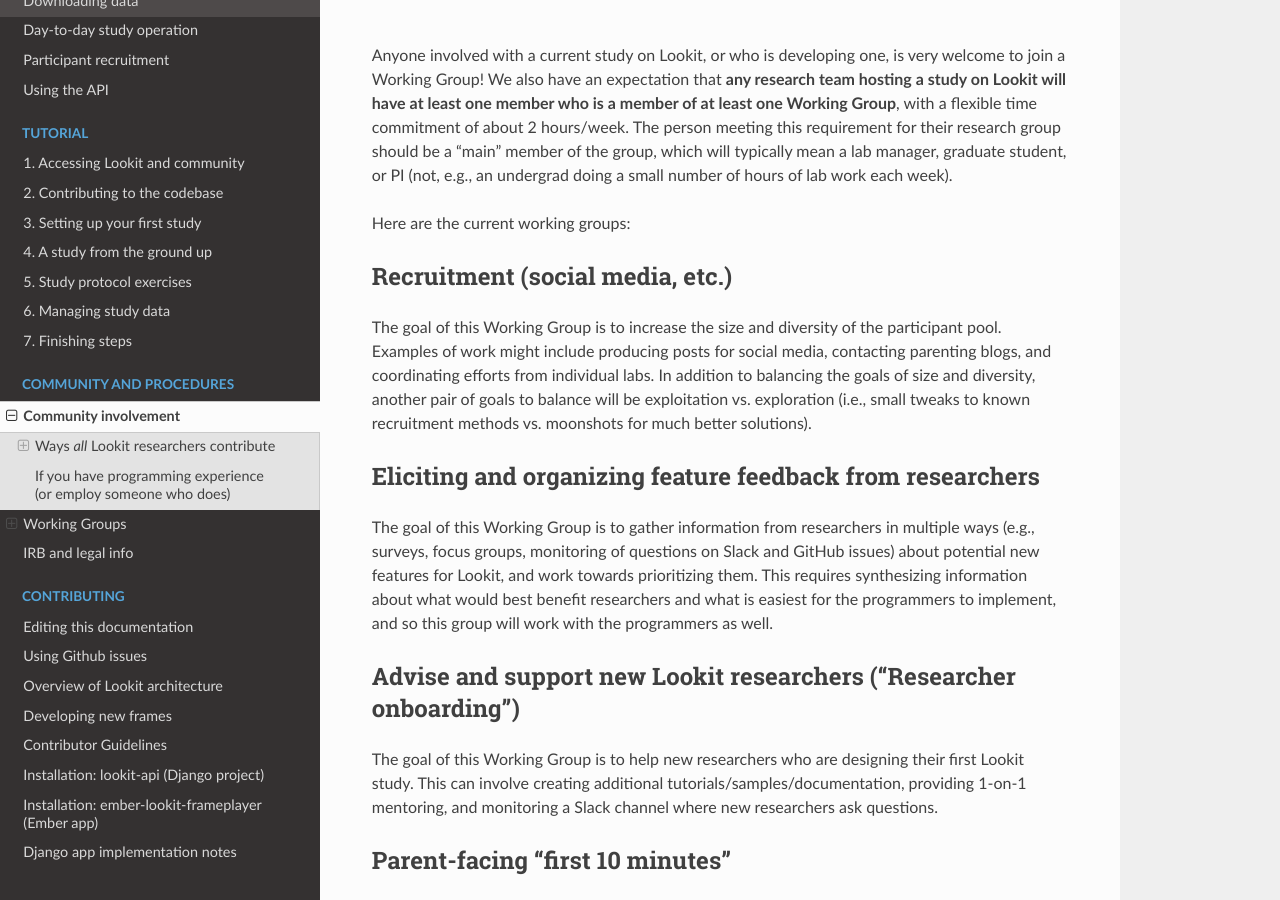
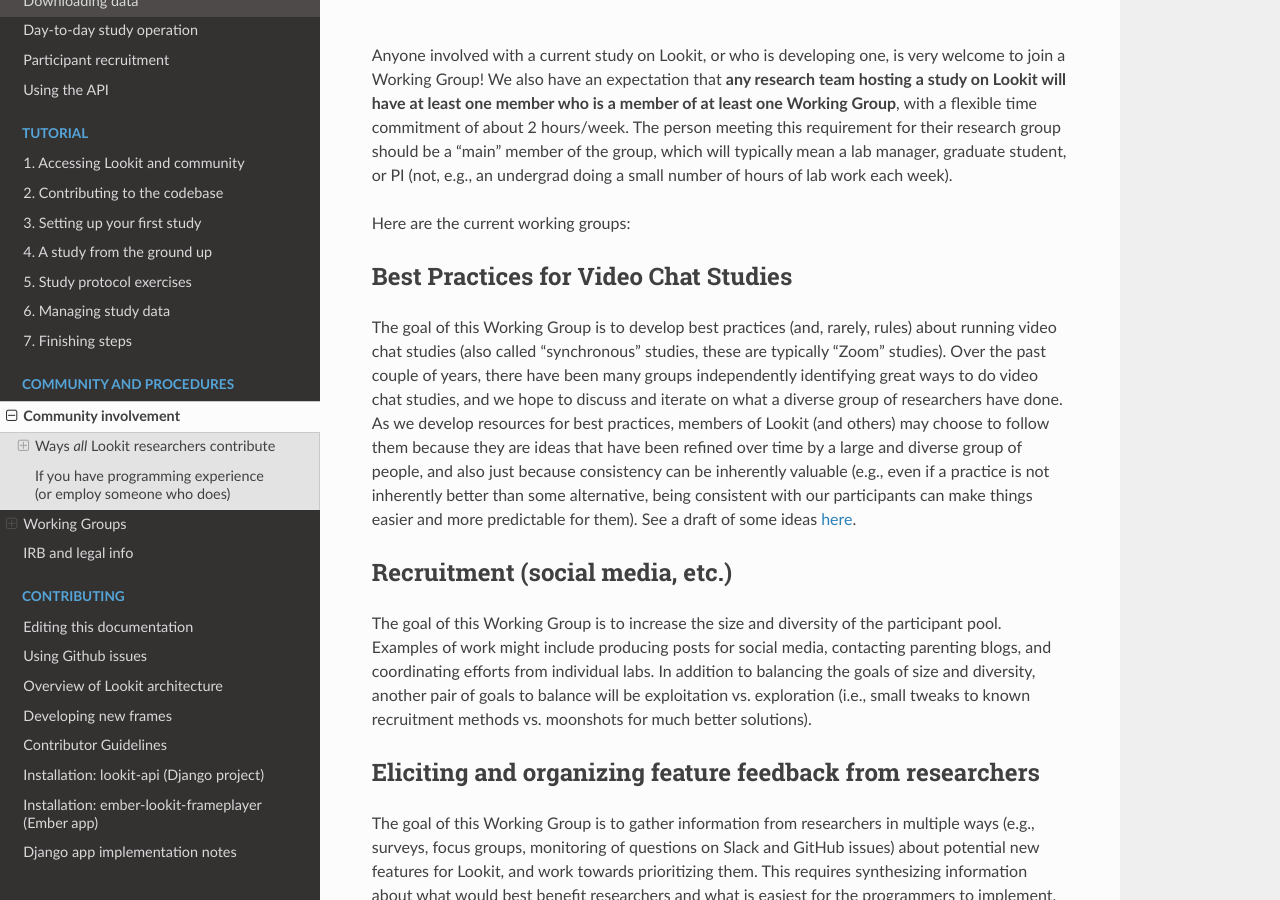
Before and after one commit to lookit/lookit-docs, a Sphinx documentation site: the page built from docs/source/community-involvement.rst, in a window 1280 px wide and 900 px high, scrolled down 1351 px. Built offline with Sphinx 7.4.7 and the Read the Docs theme 2.0.0, drawn with Linux system fonts in a browser that asks for light colours.

Commit message:
Update community-involvement.rst

```diff
--- a/docs/source/community-involvement.rst
+++ b/docs/source/community-involvement.rst
@@ -76,6 +76,11 @@
 lab work each week).
 
 Here are the current working groups:
+
+Best Practices for Video Chat Studies
+--------------------------------------------------------------------------------
+
+The goal of this Working Group is to develop best practices (and, rarely, rules) about running video chat studies (also called "synchronous" studies, these are typically "Zoom" studies). Over the past couple of years, there have been many groups independently identifying great ways to do video chat studies, and we hope to discuss and iterate on what a diverse group of researchers have done. As we develop resources for best practices, members of Lookit (and others) may choose to follow them because they are ideas that have been refined over time by a large and diverse group of people, and also just because consistency can be inherently valuable (e.g., even if a practice is not inherently better than some alternative, being consistent with our participants can make things easier and more predictable for them). See a draft of some ideas `here <https://docs.google.com/document/d/1t5MY6tfA_o9MVGSBa0j_2hXfDRpRq5mSLnoayUjBLUA/edit?usp=sharing>`_.
 
 Recruitment (social media, etc.)
 --------------------------------------------------------------------------------
```
